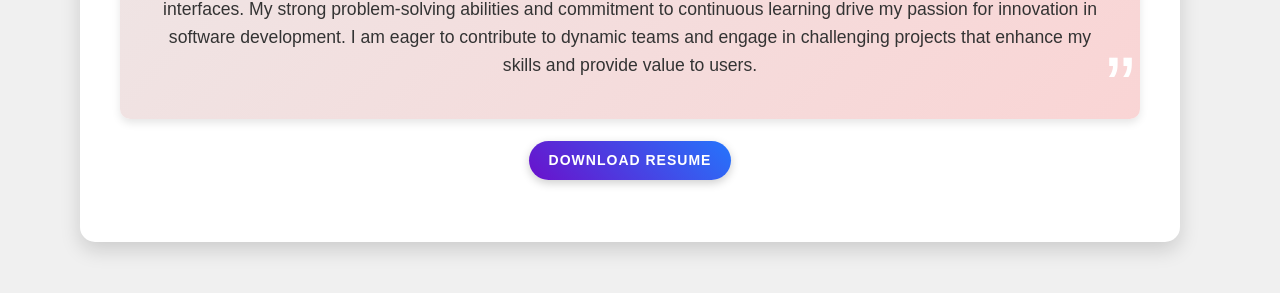
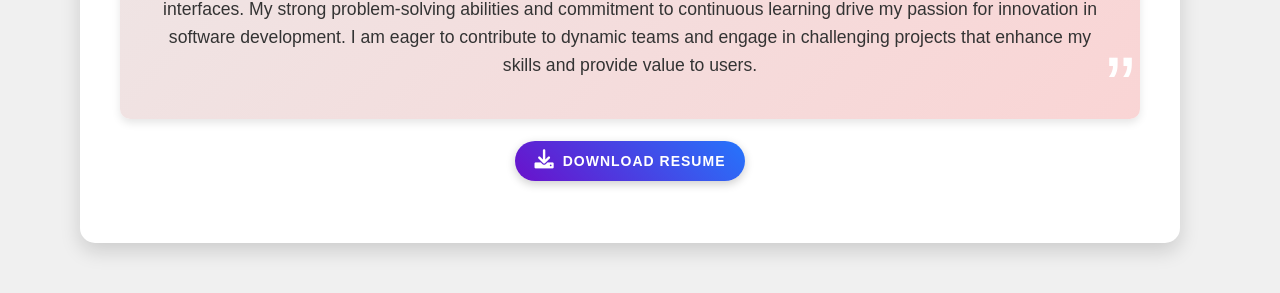
Before and after one commit to sujith003/My_website, a plain HTML site: page index.html in a window 1280 px wide. Shown: the part 745-1038 px from the top of the page. Drawn offline with Linux system fonts and the light colour scheme.

Commit message:
edited resume

```diff
--- a/index.html
+++ b/index.html
@@ -49,8 +49,7 @@
         </div>
 
         <div id="resume-download">
-            <a href="Sujith_Resume.pdf" download="Sujith_Resume" class="minimal-btn">
-              Download Resume
+            <a href="Sujith_Resume.pdf" download="Sujith_Resume" class="minimal-btn"><i class="fa fa-download"></i>Download Resume
             </a>
           </div>
 
```
